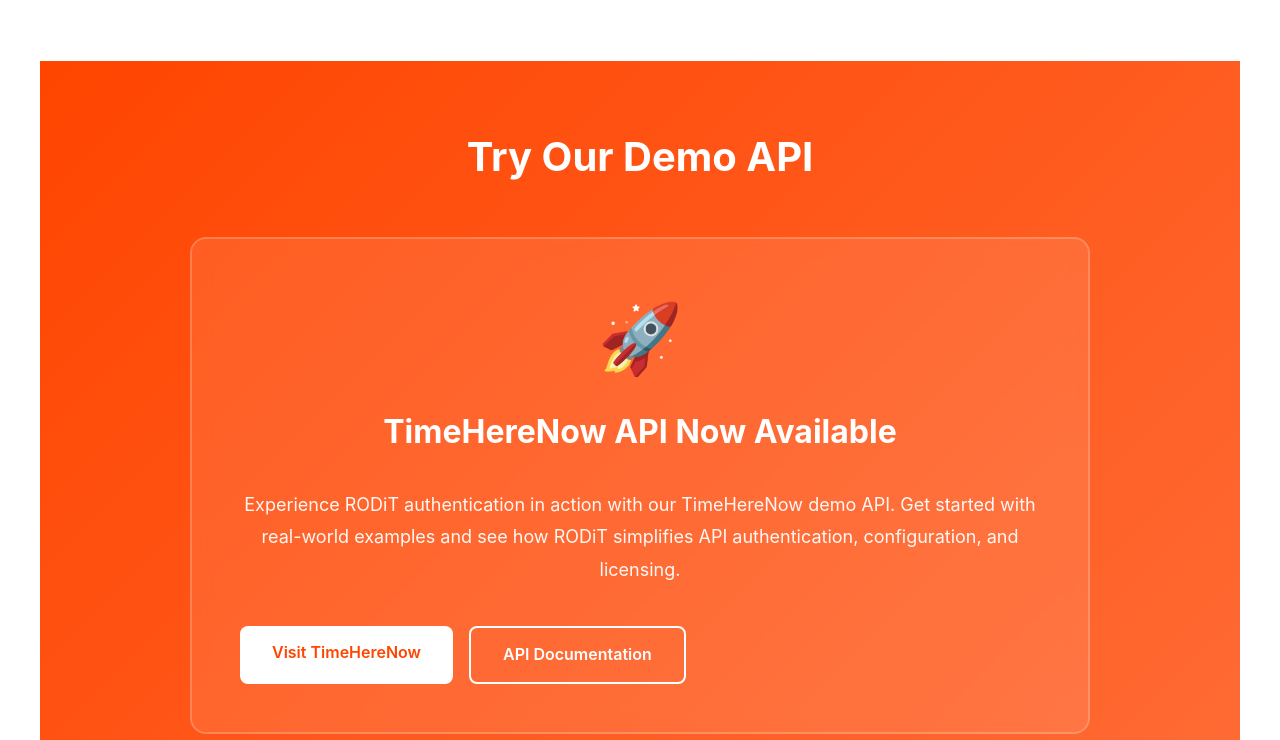
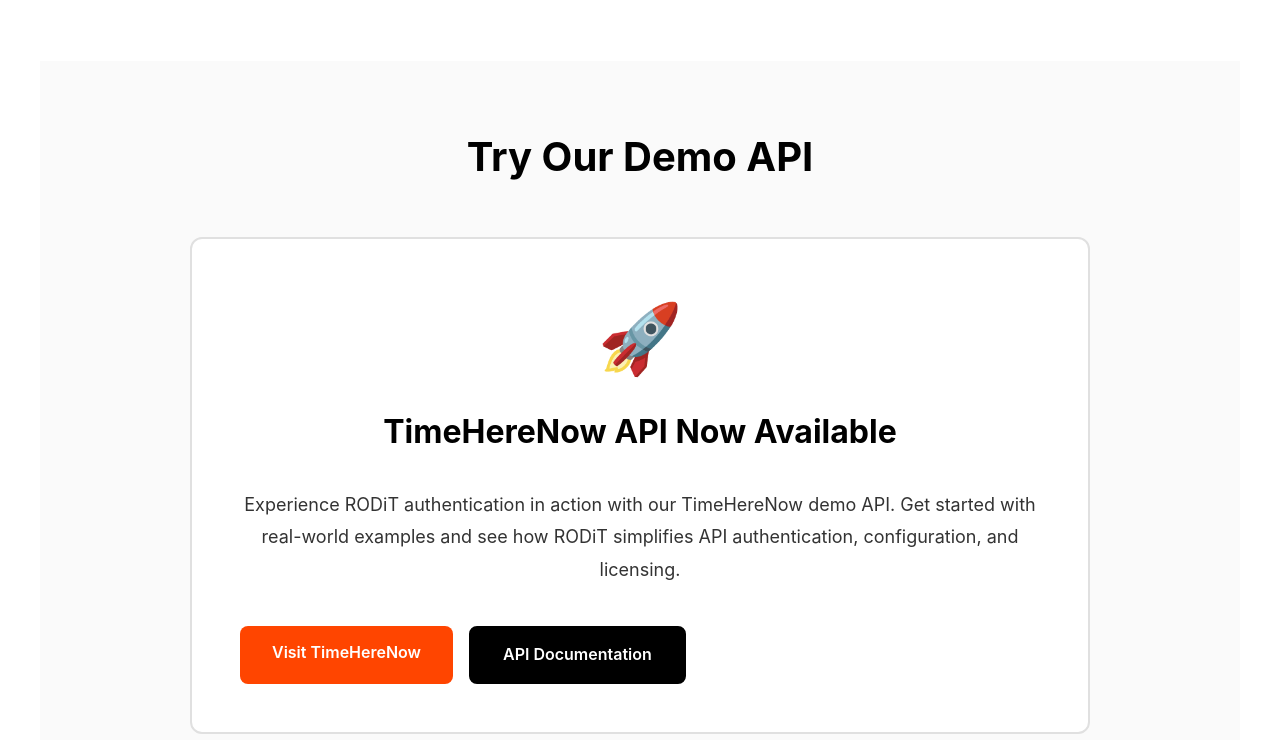
Before and after one commit to rodit-org/homepage-discernible-io, a website: page public/index.html in a window 1280 px wide. Shown: the part 3680-4420 px from the top of the page. Drawn offline with Linux system fonts and the light colour scheme.

Commit message:
feat: update demo API section styling with light theme
- Changed from gradient orange background to light gray (#fafafa) with improved contrast
- Added hover effects to demo API highlight cards with transform and shadow transitions
- Updated button styles to use primary/secondary color scheme with consistent hover states

```diff
--- a/public/styles.css
+++ b/public/styles.css
@@ -222,12 +222,12 @@
 /* Demo API Section */
 .demo-api {
     padding: 4rem 2rem;
-    background: linear-gradient(135deg, #FF4500 0%, #FF6B35 100%);
-    color: var(--white);
+    background: #fafafa;
+    color: var(--text-dark);
 }
 
 .demo-api .section-title {
-    color: var(--white);
+    color: var(--text-dark);
 }
 
 .demo-api-content {
@@ -237,12 +237,18 @@
 }
 
 .demo-api-highlight {
-    background: rgba(255, 255, 255, 0.1);
-    backdrop-filter: blur(10px);
-    border: 2px solid rgba(255, 255, 255, 0.2);
-    border-radius: 16px;
+    background: var(--white);
+    border: 2px solid #e0e0e0;
+    border-radius: 12px;
     padding: 3rem;
     margin-top: 2rem;
+    transition: all 0.3s ease;
+}
+
+.demo-api-highlight:hover {
+    transform: translateY(-5px);
+    box-shadow: var(--shadow-lg);
+    border-color: var(--primary-color);
 }
 
 .demo-api-icon {
@@ -264,35 +270,36 @@
     font-size: 2rem;
     font-weight: 700;
     margin-bottom: 1.5rem;
-    color: var(--white);
+    color: var(--text-dark);
 }
 
 .demo-api-description {
     font-size: 1.125rem;
     line-height: 1.8;
     margin: 2rem 0 2.5rem 0;
-    color: rgba(255, 255, 255, 0.95);
+    color: var(--text-light);
 }
 
 .demo-api .btn-primary {
-    background: var(--white);
-    color: var(--primary-color);
+    background: var(--primary-color);
+    color: var(--white);
 }
 
 .demo-api .btn-primary:hover {
-    background: var(--secondary-color);
-    color: var(--white);
+    transform: translateY(-2px);
+    box-shadow: var(--shadow-lg);
 }
 
 .demo-api .btn-secondary {
-    background: transparent;
+    background: var(--secondary-color);
     color: var(--white);
-    border: 2px solid var(--white);
+    border: 2px solid var(--secondary-color);
 }
 
 .demo-api .btn-secondary:hover {
     background: var(--white);
-    color: var(--primary-color);
+    color: var(--secondary-color);
+    border: 2px solid var(--secondary-color);
 }
 
 /* Contact Section */
```
